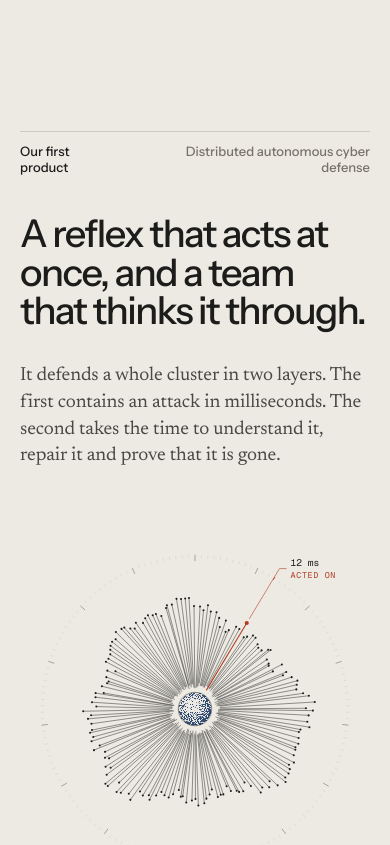
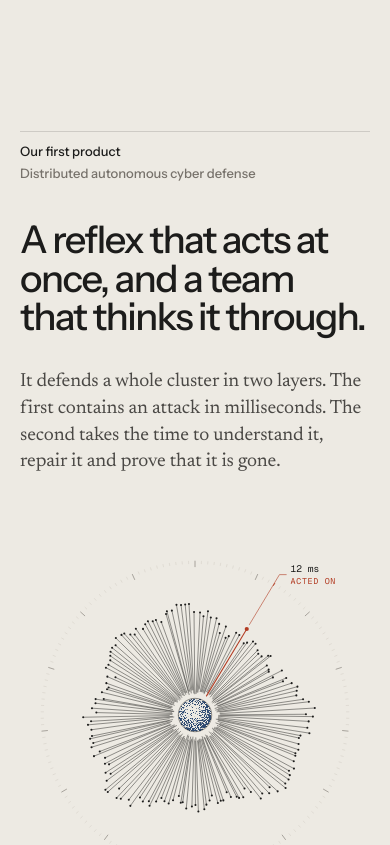
Before and after one commit to CARBON-XXX/TOKEN-401, a Next.js app: page / in a window 390 px wide. Shown: the part 940-1785 px from the top of the page. Built offline with nearby package versions, Linux system fonts and the light colour scheme.

Commit message:
fix: stack section labels on phones so neither side wraps
Co-authored-by: jasonuzi12 <jasonuzi12@gmail.com>

```diff
--- a/src/components/site/section-label.tsx
+++ b/src/components/site/section-label.tsx
@@ -13,13 +13,13 @@ export function SectionLabel({ label, note, surface = "bone", className }: Secti
   return (
     <div
       className={cn(
-        "type-label flex items-baseline justify-between gap-6 border-t pt-3",
+        "type-label flex flex-col gap-1.5 border-t pt-3 sm:flex-row sm:items-baseline sm:justify-between sm:gap-6",
         ink ? "border-chalk/20 text-chalk/55" : "border-soot/15 text-stone",
         className,
       )}
     >
       <span className={ink ? "text-chalk" : "text-soot"}>{label}</span>
-      {note ? <span className="text-right">{note}</span> : null}
+      {note ? <span className="sm:text-right">{note}</span> : null}
     </div>
   );
 }
```
